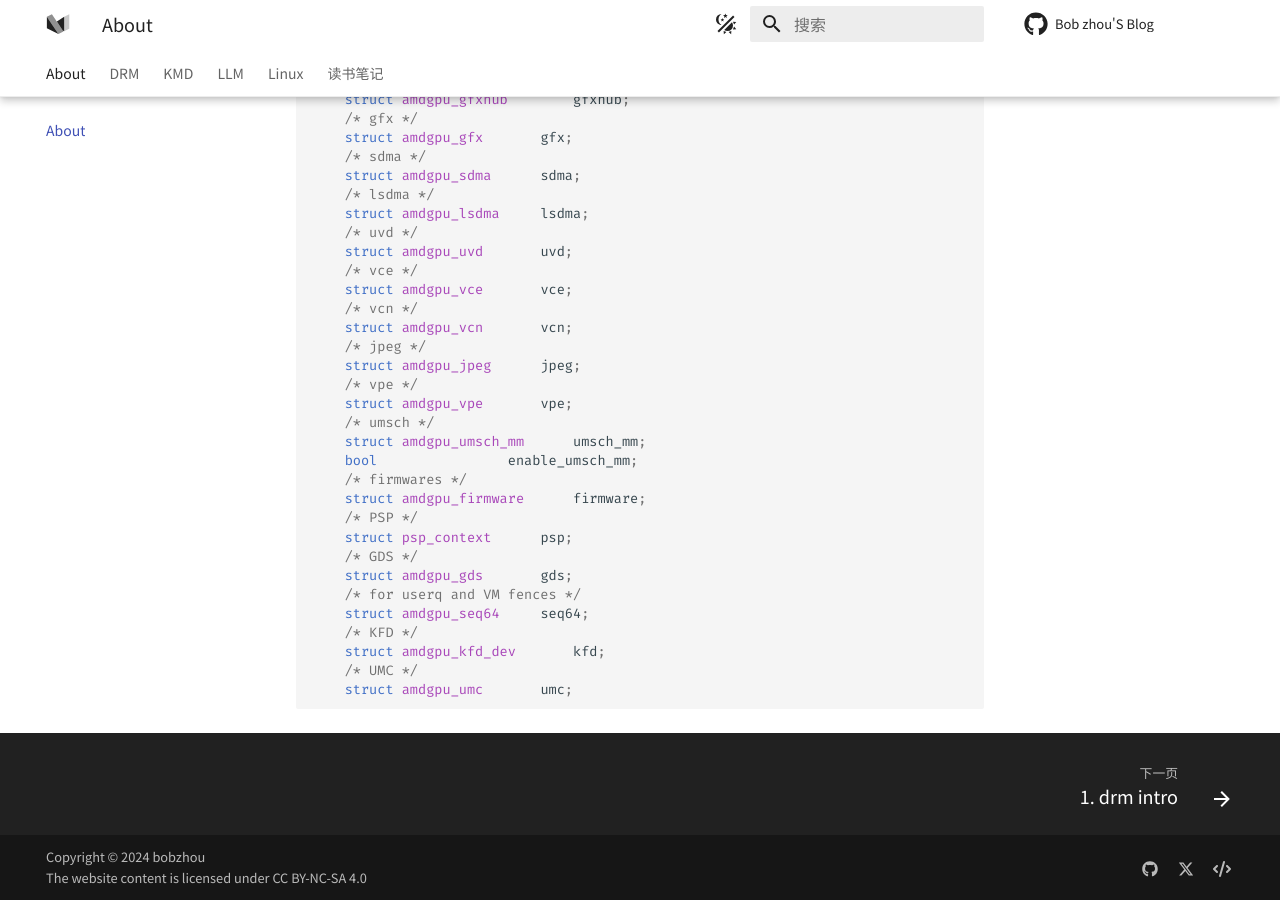
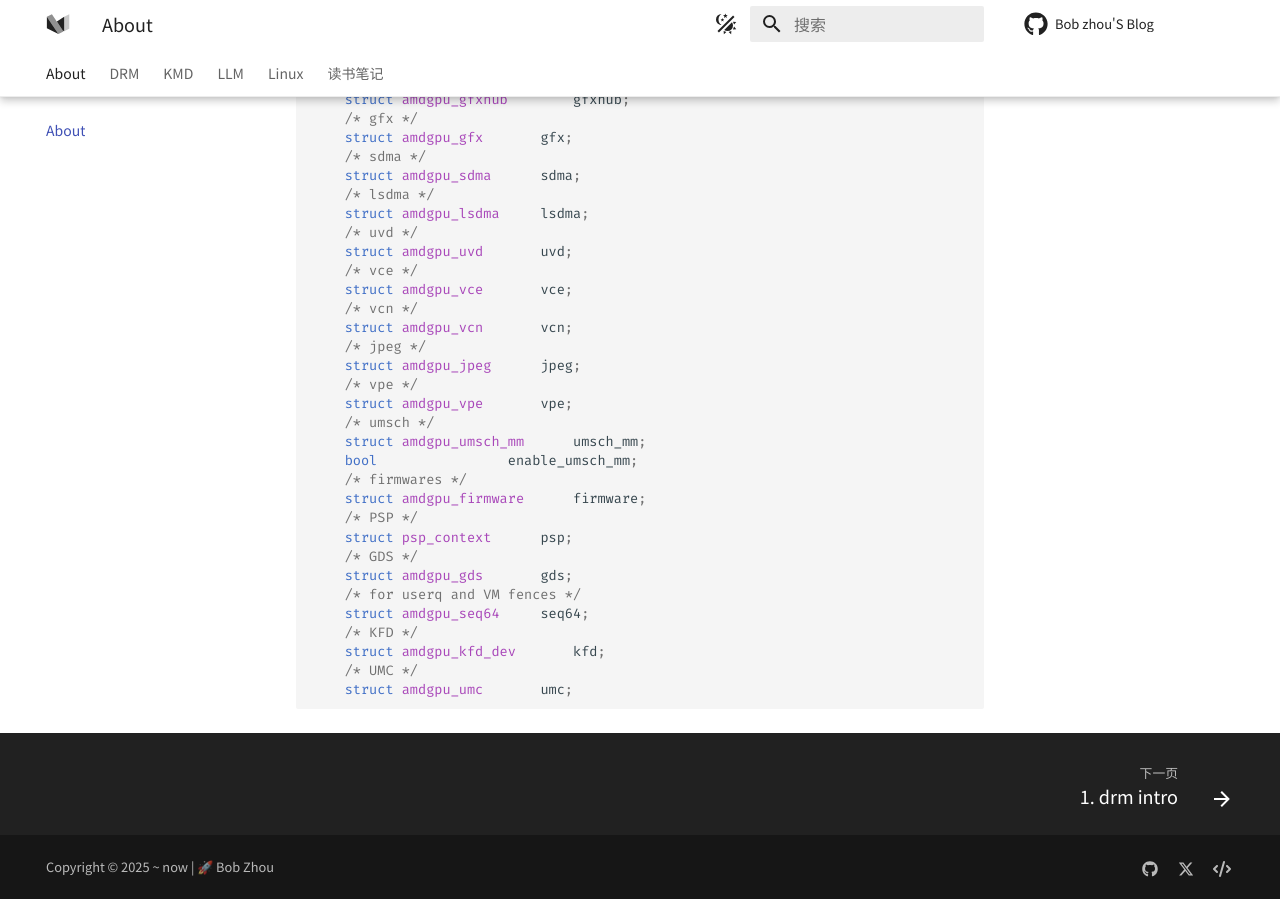
Before and after one commit to blackducker/obsidian, an MkDocs documentation site: the page built from docs/index.md, in a window 1280 px wide and 900 px high, scrolled down 1608 px. Built offline with MkDocs 1.6.1 and Material for MkDocs 9.7.7, drawn with Linux system fonts in a browser that asks for light colours; comment, search, counter and statistics services are not loaded; some of the changed lines change nothing that is shown.

Commit message:
update mkdoc.yaml para
Signed-off-by: blackducker <blackducker@qq.com>

```diff
--- a/mkdocs.yml
+++ b/mkdocs.yml
@@ -1,9 +1,9 @@
 # Project information
 site_name: bob
-site_url: https://www.hello-algo.com/
+site_url: https://www.luffy.click/
 site_author: Bob zhou
 site_description: >-
-  Bob zhou'S Blog
+  Bob'S Blog
 docs_dir: docs
 site_dir: site
 # Repository
@@ -13,7 +13,7 @@
 version: 1.2.0
 
 # Copyright
-copyright: Copyright &copy; 2024 bobzhou<br>The website content is licensed under <a href="https://creativecommons.org/licenses/by-nc-sa/4.0/">CC BY-NC-SA 4.0</a>
+copyright: Copyright &copy; 2025 ~ now |  🚀 Bob Zhou
 
 # Configuration
 theme:
```
